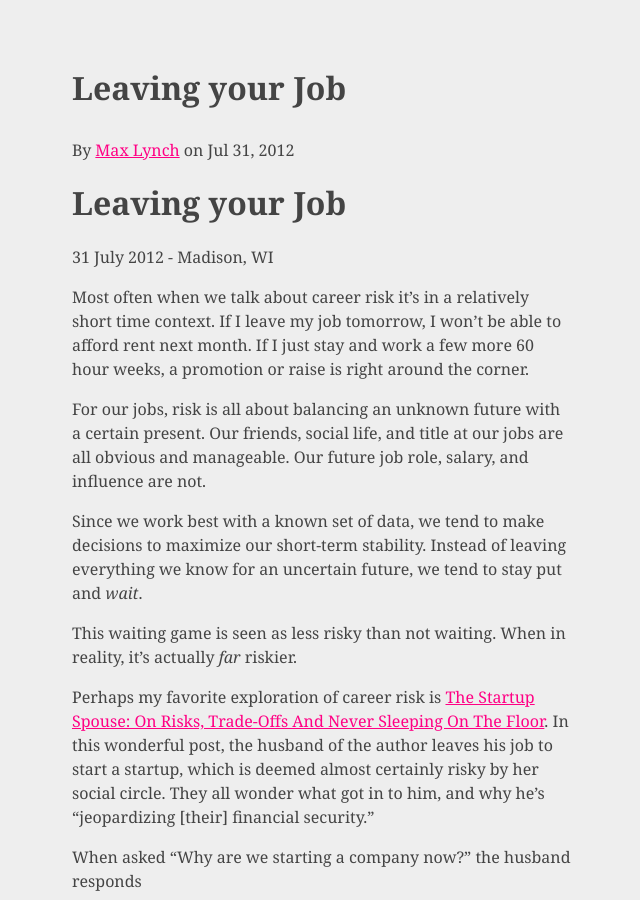
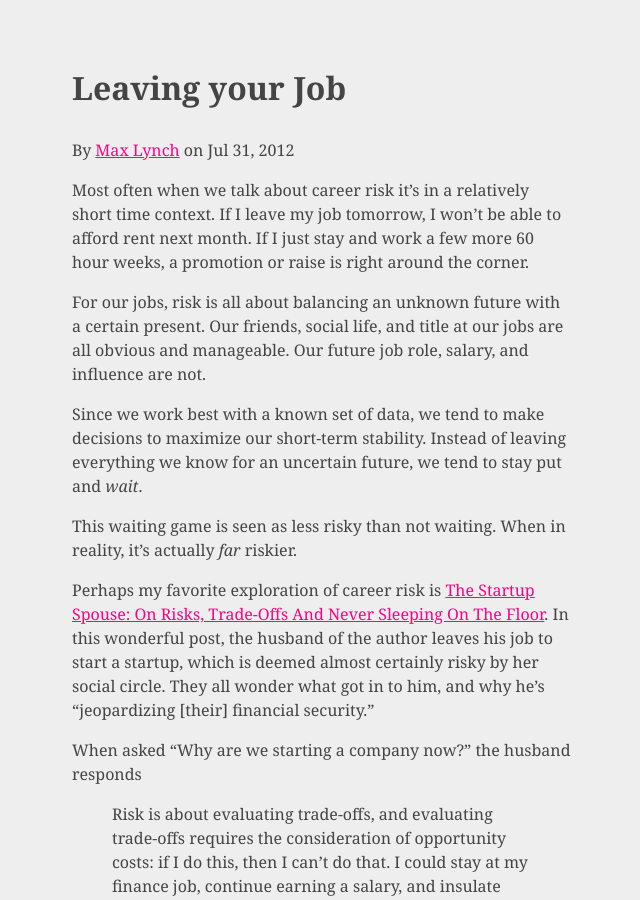
Before and after one commit to mlynch/mlynch.github.com, a Jekyll site: the page built from _posts/2012-07-31-less-risky.markdown, in a window 1280 px wide and 900 px high. Shown: the whole window, without its empty margins (318-958 px from the left). Built offline with Jekyll 4.4.1, drawn with Linux system fonts in a browser that asks for light colours; Markdown is read by kramdown in place of the engine named in the settings; comment, search, counter and statistics services are not loaded.

Commit message:
Update 2012-07-31-less-risky.markdown

```diff
--- a/_posts/2012-07-31-less-risky.markdown
+++ b/_posts/2012-07-31-less-risky.markdown
@@ -9,10 +9,6 @@ day: 31
 published: true
 summary:
 ---
-
-# {{ page.title }} #
-
-<p class="meta">31 July 2012 - Madison, WI</p>
 
 Most often when we talk about career risk it's in a relatively short time context. If I leave my job tomorrow, I won't be able to afford rent next month. If I just stay and work a few more 60 hour weeks, a promotion or raise is right around the corner.
 
```
